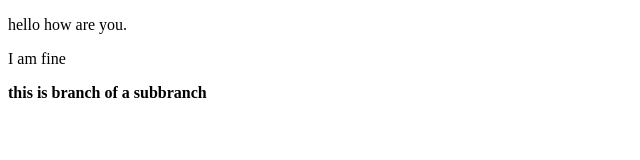
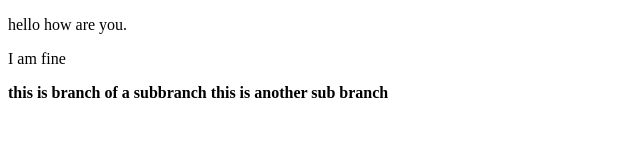
Before and after one commit to ashimkharel/DemoRepository, a plain HTML site: page index.html in a window 1280 px wide. Shown: the whole page, without its empty margins (0-640 px from the left). Drawn offline with Linux system fonts and the light colour scheme.

Commit message:
subbranch created3

```diff
--- a/index.html
+++ b/index.html
@@ -9,5 +9,6 @@
     <p>hello how are you.</p>
     <p>I am fine</p>
     <b>this is branch of a subbranch</b>
+    <b>this is another sub branch</b>
 </body>
 </html>
```
